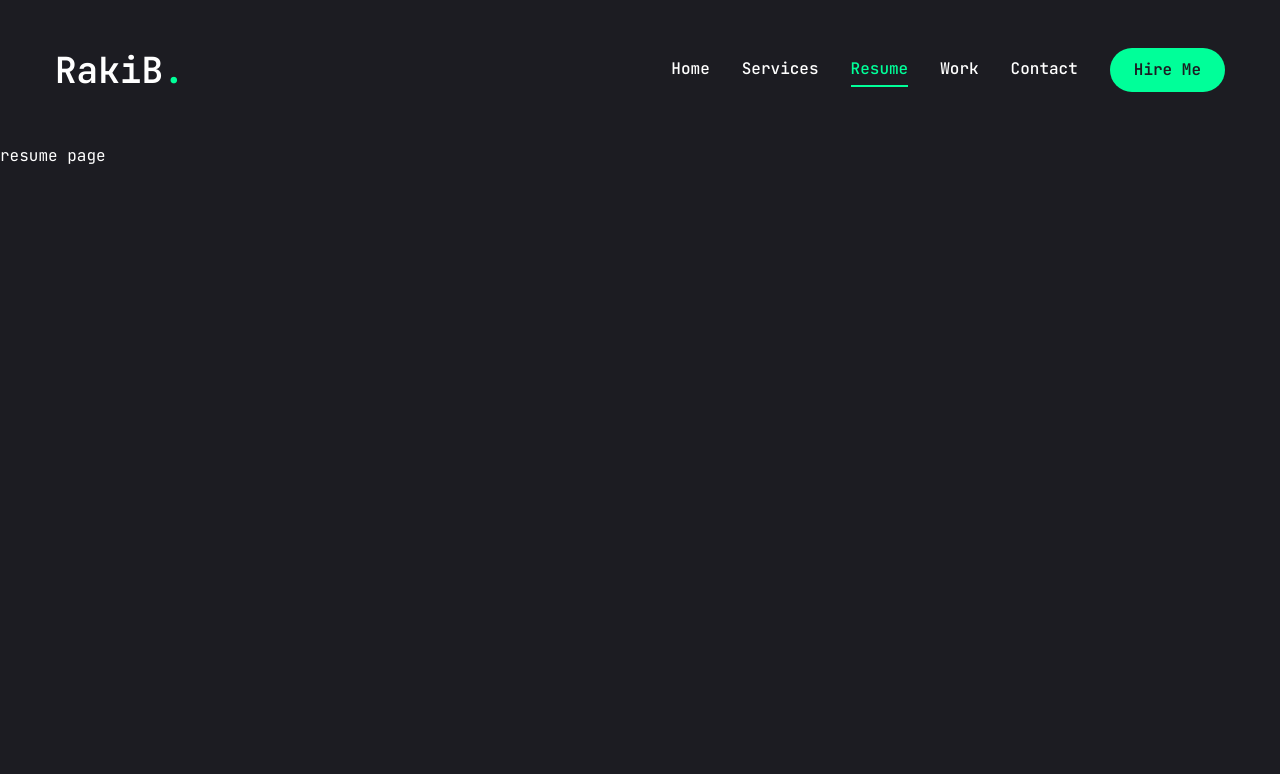
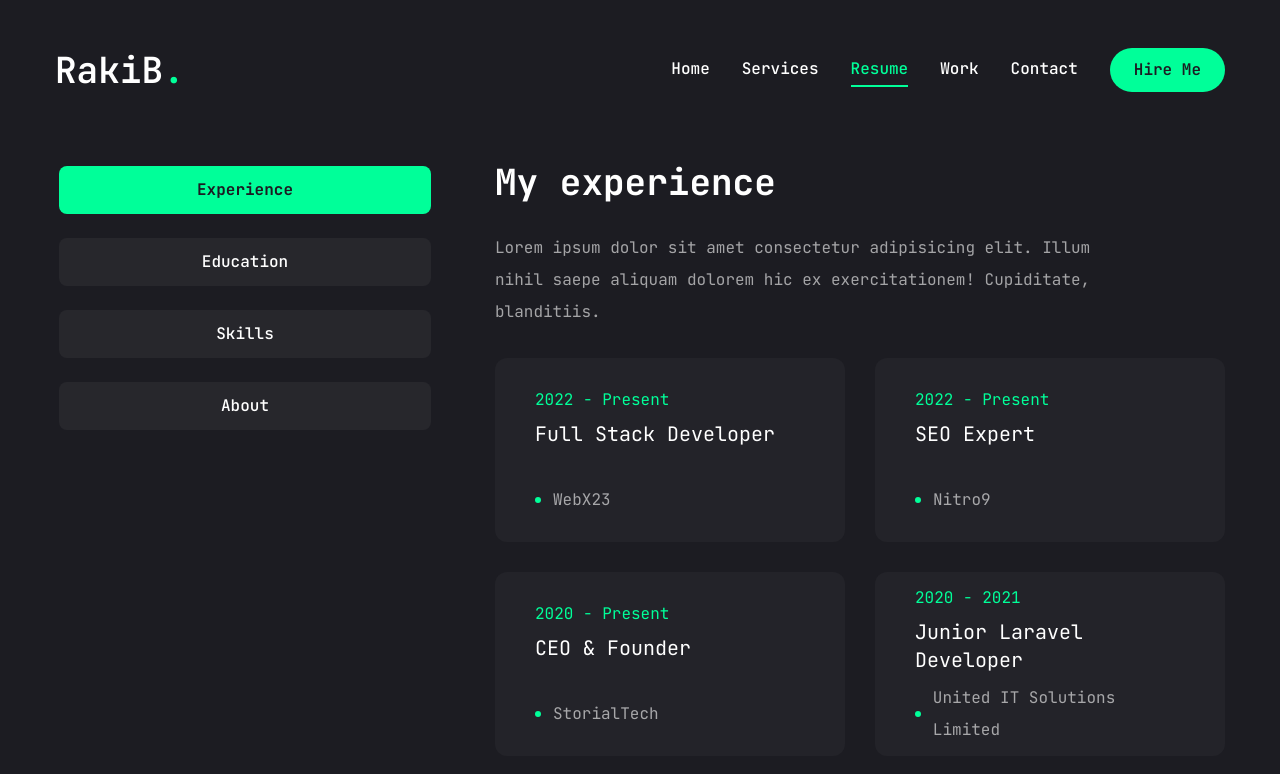
Before and after one commit to RakibAlom/next-portfolio, a Next.js app: page /resume in a window 1280 px wide. Shown: the top 774 px of the page. Built offline with nearby package versions, Linux system fonts and the light colour scheme.

Commit message:
Experience data added on resume page

```diff
--- a/app/resume/page.jsx
+++ b/app/resume/page.jsx
@@ -7,10 +7,242 @@
   FaFigma,
   FaNodeJs,
   FaSearchengin,
+  FaJs,
 } from "react-icons/fa";
 
+import { SiTailwindcss, SiNextdotjs } from "react-icons/si";
+
+// about data
+const about = {
+  title: "About me",
+  description:
+    "Lorem ipsum dolor sit amet consectetur adipisicing elit. Illum nihil saepe aliquam dolorem hic ex exercitationem! Cupiditate, blanditiis.",
+  info: [
+    {
+      fieldName: "Name",
+      fieldValue: "Rakib Alom",
+    },
+    {
+      fieldName: "Phone",
+      fieldValue: "(+880) 162 340 5027",
+    },
+    {
+      fieldName: "Experience",
+      fieldValue: "6+ Years",
+    },
+    {
+      fieldName: "Skype",
+      fieldValue: "rakibalom",
+    },
+    {
+      fieldName: "Nationality",
+      fieldValue: "Bangladesh",
+    },
+    {
+      fieldName: "Email",
+      fieldValue: "rakibalom94@gmail.com",
+    },
+    {
+      fieldName: "Language",
+      fieldValue: "English, Bangla, Hindi, Urdhu",
+    },
+  ],
+};
+
+// experience data
+const experience = {
+  icon: "/assets/resume/badge.svg",
+  title: "My experience",
+  description:
+    "Lorem ipsum dolor sit amet consectetur adipisicing elit. Illum nihil saepe aliquam dolorem hic ex exercitationem! Cupiditate, blanditiis.",
+  items: [
+    {
+      company: "WebX23",
+      position: "Full Stack Developer",
+      duration: "2022 - Present",
+    },
+    {
+      company: "Nitro9",
+      position: "SEO Expert",
+      duration: "2022 - Present",
+    },
+    {
+      company: "StorialTech",
+      position: "CEO & Founder",
+      duration: "2020 - Present",
+    },
+    {
+      company: "United IT Solutions Limited",
+      position: "Junior Laravel Developer",
+      duration: "2020 - 2021",
+    },
+    {
+      company: "Erudience IT",
+      position: "Web Developer - Project Base",
+      duration: "2023 - Present",
+    },
+    ,
+    {
+      company: "Anjon IT",
+      position: "Web Developer - Project Base",
+      duration: "2023 - Present",
+    },
+  ],
+};
+
+// education data
+const education = {
+  icon: "/assets/resume/cap.svg",
+  title: "My education",
+  description:
+    "Lorem ipsum dolor sit amet consectetur adipisicing elit. Illum nihil saepe aliquam dolorem hic ex exercitationem! Cupiditate, blanditiis.",
+  items: [
+    {
+      institution: "Sylhet Govt. Technical School & College",
+      degree: "Computer Technology",
+      duration: "2016 - 2020",
+    },
+    {
+      institution: "Binary Technical Institute",
+      degree: "Advance Web Development",
+      duration: "2020",
+    },
+    {
+      institution: "Programming Hero",
+      degree: "Jhankar Mahbub Web Development Course",
+      duration: "2022",
+    },
+    {
+      institution: "Udemy Online",
+      degree: "Search Engine Specialist",
+      duration: "2022",
+    },
+  ],
+};
+
+// skills data
+const skills = {
+  title: "My skills",
+  description:
+    "Lorem ipsum dolor sit amet consectetur adipisicing elit. Illum nihil saepe aliquam dolorem hic ex exercitationem! Cupiditate, blanditiis.",
+  items: [
+    {
+      icon: <FaHtml5 />,
+      name: "html 5",
+    },
+    {
+      icon: <FaJs />,
+      name: "javascript",
+    },
+    {
+      icon: <FaReact />,
+      name: "react.js",
+    },
+    {
+      icon: <SiNextdotjs />,
+      name: "next.js",
+    },
+    {
+      icon: <SiTailwindcss />,
+      name: "tailwind.css",
+    },
+    {
+      icon: <FaNodeJs />,
+      name: "node.js",
+    },
+    {
+      name: <FaFigma />,
+      name: "figma",
+    },
+  ],
+};
+
+import { Tabs, TabsContent, TabsList, TabsTrigger } from "@/components/ui/tabs";
+import {
+  Tooltip,
+  TooltipContent,
+  TooltipProvider,
+  TooltipTrigger,
+} from "@/components/ui/tooltip";
+
+import { ScrollArea } from "@/components/ui/scroll-area";
+import { motion } from "framer-motion";
+
 const Resume = () => {
-  return <div>resume page</div>;
+  return (
+    <motion.div
+      initial={{ opacity: 0 }}
+      animate={{
+        opacity: 1,
+        transition: { delay: 2.4, duration: 0.4, ease: "easeIn" },
+      }}
+      className="min-h-[80vh] flex items-center justify-center py-12 xl:py-0"
+    >
+      <div className="container mx-auto">
+        <Tabs
+          defaultValue="experience"
+          className="flex flex-col xl:flex-row gap-[60px]"
+        >
+          <TabsList className="flex flex-col w-full max-w-[380px] mx-auto xl:mx-0 gap-6">
+            <TabsTrigger value="experience">Experience</TabsTrigger>
+            <TabsTrigger value="education">Education</TabsTrigger>
+            <TabsTrigger value="skills">Skills</TabsTrigger>
+            <TabsTrigger value="about">About</TabsTrigger>
+          </TabsList>
+
+          {/* content  */}
+          <div className="min-h-[70vh] w-full">
+            {/* experience  */}
+            <TabsContent value="experience" className="w-full">
+              <div className="flex flex-col gap-[30px] text-center xl:text-left">
+                <h3 className="text-4xl font-bold">{experience.title}</h3>
+                <p className="max-w-[600px] text-white/60 mx-auto xl:mx-0">
+                  {experience.description}
+                </p>
+                <ScrollArea className="h-[400px]">
+                  <ul className="grid grid-cols-1 lg:grid-cols-2 gap-[30px]">
+                    {experience.items.map((item, index) => {
+                      return (
+                        <li
+                          key={index}
+                          className="bg-[#232329] h-[184px] py-6 px-10 rounded-xl flex flex-col justify-center items-center lg:items-start gap-1"
+                        >
+                          <span className="text-accent">{item.duration}</span>
+                          <h3 className="text-xl max-w-[260px] min-h-[60px] text-center lg:text-left">
+                            {item.position}
+                          </h3>
+                          <div className="flex items-center gap-3">
+                            {/* dot  */}
+                            <span className="w-[6px] h-[6px] rounded-full bg-accent"></span>
+                            <p className="text-white/60">{item.company}</p>
+                          </div>
+                        </li>
+                      );
+                    })}
+                  </ul>
+                </ScrollArea>
+              </div>
+            </TabsContent>
+
+            {/* education  */}
+            <TabsContent value="education" className="w-full">
+              education
+            </TabsContent>
+
+            {/* skills  */}
+            <TabsContent value="skills" className="w-full">
+              skills
+            </TabsContent>
+
+            {/* about  */}
+            <TabsContent value="about" className="w-full">
+              about
+            </TabsContent>
+          </div>
+        </Tabs>
+      </div>
+    </motion.div>
+  );
 };
 
 export default Resume;
--- a/components/ui/scroll-area.jsx
+++ b/components/ui/scroll-area.jsx
@@ -1,25 +1,29 @@
-"use client"
+"use client";
 
-import * as React from "react"
-import * as ScrollAreaPrimitive from "@radix-ui/react-scroll-area"
+import * as React from "react";
+import * as ScrollAreaPrimitive from "@radix-ui/react-scroll-area";
 
-import { cn } from "@/lib/utils"
+import { cn } from "@/lib/utils";
 
-const ScrollArea = React.forwardRef(({ className, children, ...props }, ref) => (
+const ScrollArea = React.forwardRef(
+  ({ className, children, ...props }, ref) => (
     <ScrollAreaPrimitive.Root
       ref={ref}
       className={cn("relative overflow-hidden", className)}
-    {...props}>
+      {...props}
+    >
       <ScrollAreaPrimitive.Viewport className="h-full w-full rounded-[inherit]">
         {children}
       </ScrollAreaPrimitive.Viewport>
       <ScrollBar />
       <ScrollAreaPrimitive.Corner />
     </ScrollAreaPrimitive.Root>
-))
-ScrollArea.displayName = ScrollAreaPrimitive.Root.displayName
+  )
+);
+ScrollArea.displayName = ScrollAreaPrimitive.Root.displayName;
 
-const ScrollBar = React.forwardRef(({ className, orientation = "vertical", ...props }, ref) => (
+const ScrollBar = React.forwardRef(
+  ({ className, orientation = "vertical", ...props }, ref) => (
     <ScrollAreaPrimitive.ScrollAreaScrollbar
       ref={ref}
       orientation={orientation}
@@ -31,10 +35,12 @@
           "h-2.5 flex-col border-t border-t-transparent p-[1px]",
         className
       )}
-    {...props}>
-    <ScrollAreaPrimitive.ScrollAreaThumb className="relative flex-1 rounded-full bg-slate-200 dark:bg-slate-800" />
+      {...props}
+    >
+      <ScrollAreaPrimitive.ScrollAreaThumb className="relative flex-1 rounded-full bg-accent dark:bg-slate-800" />
     </ScrollAreaPrimitive.ScrollAreaScrollbar>
-))
-ScrollBar.displayName = ScrollAreaPrimitive.ScrollAreaScrollbar.displayName
+  )
+);
+ScrollBar.displayName = ScrollAreaPrimitive.ScrollAreaScrollbar.displayName;
 
-export { ScrollArea, ScrollBar }
+export { ScrollArea, ScrollBar };
--- a/components/ui/tabs.jsx
+++ b/components/ui/tabs.jsx
@@ -1,43 +1,43 @@
-"use client"
+"use client";
 
-import * as React from "react"
-import * as TabsPrimitive from "@radix-ui/react-tabs"
+import * as React from "react";
+import * as TabsPrimitive from "@radix-ui/react-tabs";
 
-import { cn } from "@/lib/utils"
+import { cn } from "@/lib/utils";
 
-const Tabs = TabsPrimitive.Root
+const Tabs = TabsPrimitive.Root;
 
 const TabsList = React.forwardRef(({ className, ...props }, ref) => (
   <TabsPrimitive.List
     ref={ref}
-    className={cn(
-      "inline-flex h-10 items-center justify-center rounded-md bg-slate-100 p-1 text-slate-500 dark:bg-slate-800 dark:text-slate-400",
-      className
-    )}
-    {...props} />
-))
-TabsList.displayName = TabsPrimitive.List.displayName
+    className={cn("inline-flex h-auto rounded-md p-1 text-primary", className)}
+    {...props}
+  />
+));
+TabsList.displayName = TabsPrimitive.List.displayName;
 
 const TabsTrigger = React.forwardRef(({ className, ...props }, ref) => (
   <TabsPrimitive.Trigger
     ref={ref}
     className={cn(
-      "inline-flex items-center justify-center whitespace-nowrap rounded-sm px-3 py-1.5 text-sm font-medium ring-offset-white transition-all focus-visible:outline-none focus-visible:ring-2 focus-visible:ring-slate-950 focus-visible:ring-offset-2 disabled:pointer-events-none disabled:opacity-50 data-[state=active]:bg-white data-[state=active]:text-slate-950 data-[state=active]:shadow-sm dark:ring-offset-slate-950 dark:focus-visible:ring-slate-300 dark:data-[state=active]:bg-slate-950 dark:data-[state=active]:text-slate-50",
+      "inline-flex items-center w-full bg-[#27272c] justify-center whitespace-nowrap text-white rounded-lg p-3 text-base font-medium ring-offset-white transition-all disabled:pointer-events-none disabled:opacity-50 data-[state=active]:bg-accent data-[state=active]:text-primary data-[state=active]:font-bold data-[state=active]:shadow-som",
       className
     )}
-    {...props} />
-))
-TabsTrigger.displayName = TabsPrimitive.Trigger.displayName
+    {...props}
+  />
+));
+TabsTrigger.displayName = TabsPrimitive.Trigger.displayName;
 
 const TabsContent = React.forwardRef(({ className, ...props }, ref) => (
   <TabsPrimitive.Content
     ref={ref}
     className={cn(
-      "mt-2 ring-offset-white focus-visible:outline-none focus-visible:ring-2 focus-visible:ring-slate-950 focus-visible:ring-offset-2 dark:ring-offset-slate-950 dark:focus-visible:ring-slate-300",
+      "min-h-[480px] ring-offset-white focus-visible:outline-none focus-visible:ring-2 focus-visible:ring-slate-950 focus-visible:ring-offset-2 dark:ring-offset-slate-950 dark:focus-visible:ring-slate-300",
       className
     )}
-    {...props} />
-))
-TabsContent.displayName = TabsPrimitive.Content.displayName
+    {...props}
+  />
+));
+TabsContent.displayName = TabsPrimitive.Content.displayName;
 
-export { Tabs, TabsList, TabsTrigger, TabsContent }
+export { Tabs, TabsList, TabsTrigger, TabsContent };
```
Lines whose indentation alone changed are shown as unchanged.
